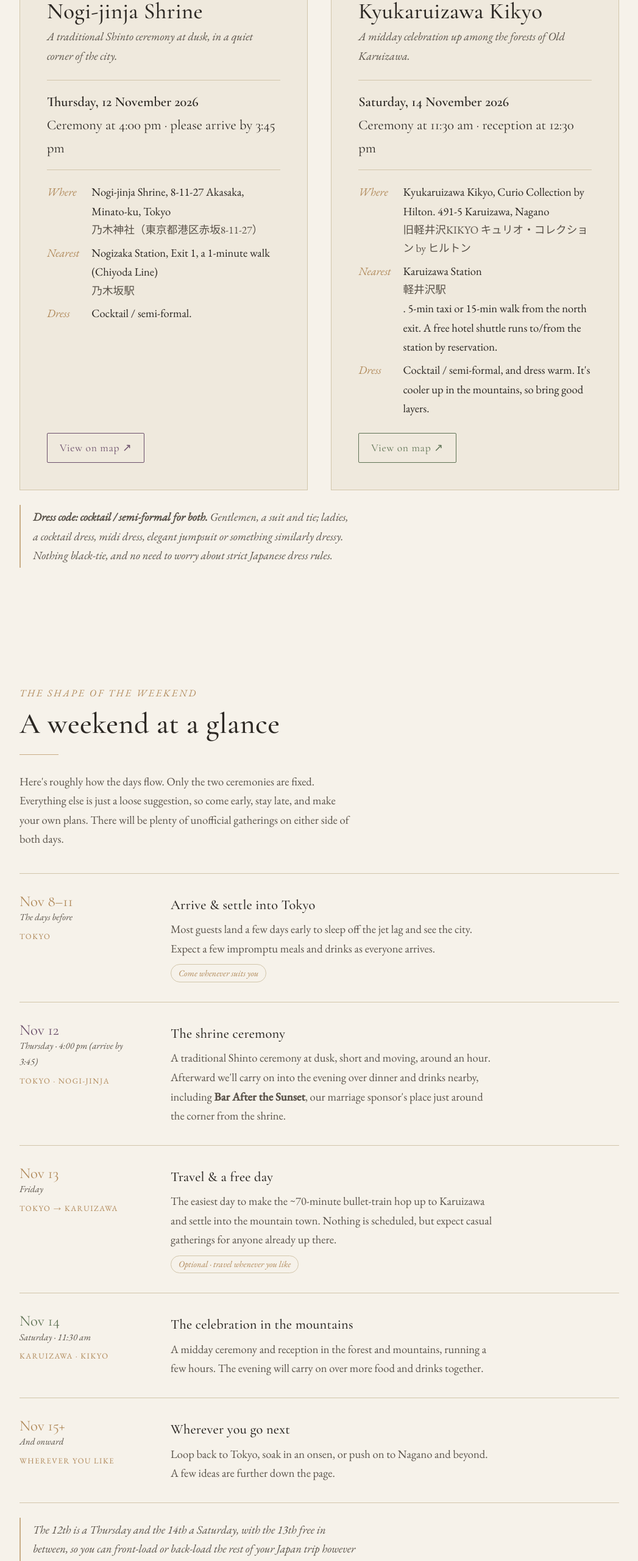
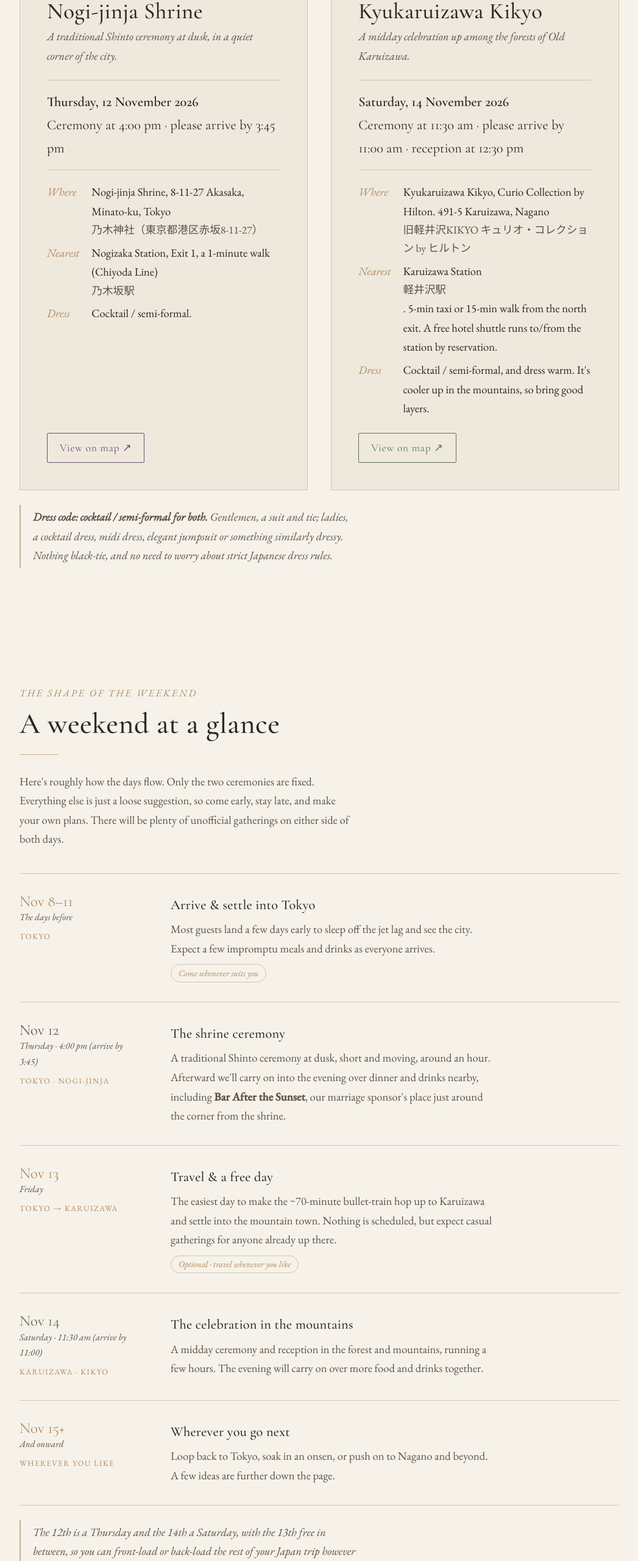
Before and after one commit to ja-b/wedding, a plain HTML site: page index.html in a window 1280 px wide. Shown: the part 1260-3820 px from the top of the page at 61% size, without its empty margins (116-1163 px from the left). Drawn offline with nearby package versions, Linux system fonts and the light colour scheme.

Commit message:
chore: website

```diff
--- a/index.html
+++ b/index.html
@@ -89,7 +89,7 @@
           <div class="event__media"><img src="images/kikyo.jpg" alt="Kyukaruizawa Kikyo" /></div> -->
           <p class="event__theme">A midday celebration up among the forests of Old Karuizawa.</p>
 
-          <p class="event__when"><strong>Saturday, 14 November 2026</strong><br />Ceremony at 11:30 am · reception at 12:30 pm</p>
+          <p class="event__when"><strong>Saturday, 14 November 2026</strong><br />Ceremony at 11:30 am · please arrive by 11:00 am · reception at 12:30 pm</p>
 
           <dl class="details">
             <dt>Where</dt>
@@ -161,7 +161,7 @@
         <div class="tl-row tl-row--forest">
           <div class="tl-when">
             <div class="tl-date">Nov 14</div>
-            <div class="tl-day">Saturday · 11:30 am</div>
+            <div class="tl-day">Saturday · 11:30 am (arrive by 11:00)</div>
             <span class="tl-place">Karuizawa · Kikyo</span>
           </div>
           <div class="tl-what">
@@ -235,6 +235,8 @@
         <p class="lead">You'll want a base in Tokyo for the first few days, and somewhere near Karuizawa for the second celebration. We won't try to pick a Tokyo hotel for you, since there are so many good ones. But here's where we'd point first-timers, all on good train links and easy to get around from.</p>
         <figure class="spot-img"><img src="images/chacone.png" alt="Chacone Karuizawa, the pension house" loading="lazy" /><figcaption>Chacone, the pension we've taken over for the 13th and 14th.</figcaption></figure>
       </div>
+
+      <p class="section-link"><a class="btn" href="eat.html">Where to eat &amp; drink →</a></p>
 
       <div class="cols">
         <div>
```
Also changed, not shown: eat.html (+1 -0 lines).
